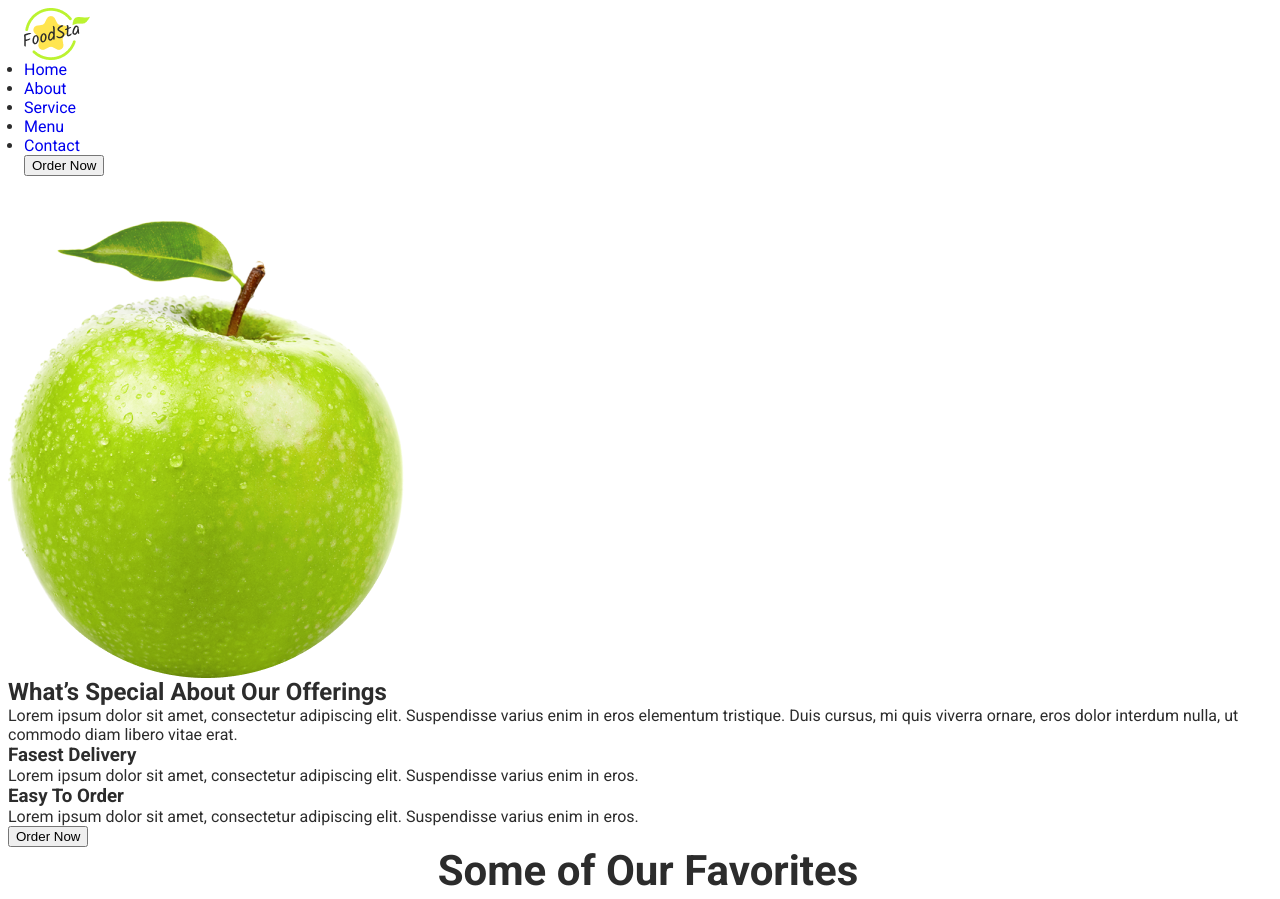
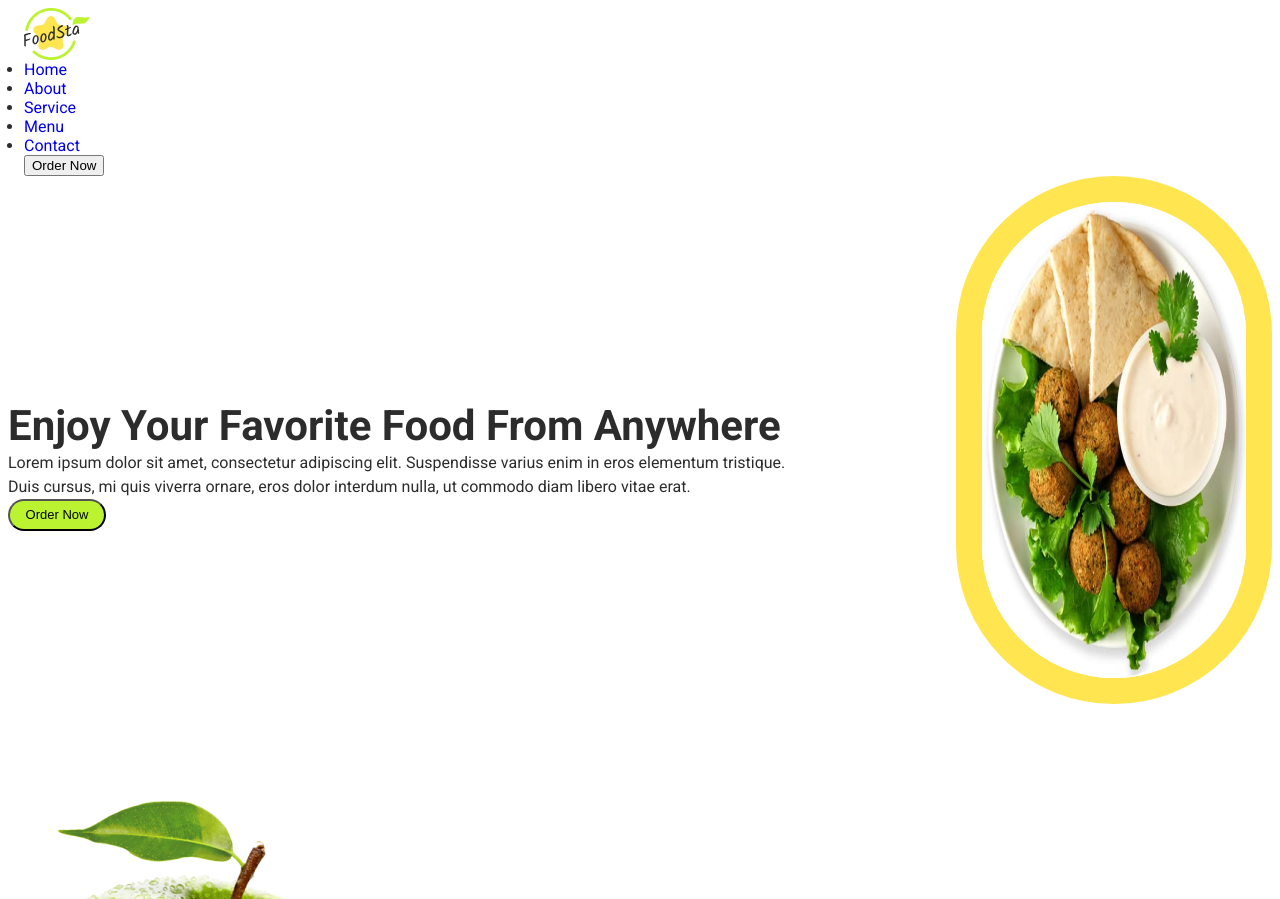
Before and after one commit to bakmaiev/food-delivery-team-project, a plain HTML site: page index.html in a window 1280 px wide. Shown: the top 899 px of the page. Drawn offline with Linux system fonts and the light colour scheme.

Commit message:
hero changes2

```diff
--- a/css/styles.css
+++ b/css/styles.css
@@ -43,6 +43,47 @@ p {
     margin-right: auto;
 }
 
+/* hero */
+section.hero{
+    display: flex;
+    align-items: center;
+}
+
+.hero .title{
+    font-size: 42px;
+    font-weight: 700;
+    line-height: 1.2;
+}
+
+.hero .text{
+    font-size: 16px;
+    line-height: 1.5;
+}
+
+.hero .btn{
+    width: 98px;
+    height: 32px;
+
+    font-size: 13px;
+    font-weight: 500;
+    line-height: 1.5;
+    background: #BBF330;
+    border-radius: 30px;
+}
+
+.hero .thumb{
+    width: 580px;
+    height: 580px;
+    margin-left: 152px;
+}
+
+.hero img{
+    width: 528px;
+    height: 528px;
+    border-radius: 269px;
+    border: 26px solid #FFE550;
+}
+
 /* Favorites Styles */
 
 .favorites-section {}
--- a/index.html
+++ b/index.html
@@ -1,17 +1,17 @@
 <!DOCTYPE html>
 <html lang="en">
-
   <head>
-    <meta charset="UTF-8">
-    <meta http-equiv="X-UA-Compatible" content="IE=edge">
-    <meta name="viewport" content="width=device-width, initial-scale=1.0">
+    <meta charset="UTF-8" />
+    <meta http-equiv="X-UA-Compatible" content="IE=edge" />
+    <meta name="viewport" content="width=device-width, initial-scale=1.0" />
     <title>Document</title>
-    <link rel="preconnect" href="https://fonts.googleapis.com">
-    <link rel="preconnect" href="https://fonts.gstatic.com" crossorigin>
-    <link href="https://fonts.googleapis.com/css2?family=Inter&family=Kalam&family=Roboto:wght@400;500;700&display=swap"
-        rel="stylesheet">
-    <link rel="stylesheet" href="./css/styles.css">
-
+    <link rel="preconnect" href="https://fonts.googleapis.com" />
+    <link rel="preconnect" href="https://fonts.gstatic.com" crossorigin />
+    <link
+      href="https://fonts.googleapis.com/css2?family=Inter&family=Kalam&family=Roboto:wght@400;500;700&display=swap"
+      rel="stylesheet"
+    />
+    <link rel="stylesheet" href="./css/styles.css" />
   </head>
 
   <body>
@@ -20,14 +20,20 @@
       <div class="container">
         <nav>
           <a href="#" class="header-logo link">
-                    <img src="./images/logo.png" alt="logo" class="header-logo-img">
+            <img src="./images/logo.png" alt="logo" class="header-logo-img" />
           </a>
           <ul class="nav-list">
             <li class="nav-item"><a href="#" class="nav-link link">Home</a></li>
-                    <li class="nav-item"><a href="#" class="nav-link link">About</a></li>
-                    <li class="nav-item"><a href="#" class="nav-link link">Service</a></li>
+            <li class="nav-item">
+              <a href="#" class="nav-link link">About</a>
+            </li>
+            <li class="nav-item">
+              <a href="#" class="nav-link link">Service</a>
+            </li>
             <li class="nav-item"><a href="#" class="nav-link link">Menu</a></li>
-                    <li class="nav-item"><a href="#" class="nav-link link">Contact</a></li>
+            <li class="nav-item">
+              <a href="#" class="nav-link link">Contact</a>
+            </li>
           </ul>
         </nav>
         <button type="button" class="header-button">Order Now</button>
@@ -35,7 +41,21 @@
     </header>
     <main>
       <!-- HERO MAX P -->
-
+      <section class="hero">
+        <div>
+          <h1 class="title">Enjoy Your Favorite Food From Anywhere</h1>
+          <p class="text">
+            Lorem ipsum dolor sit amet, consectetur adipiscing elit. Suspendisse
+            varius enim in eros elementum tristique. Duis cursus, mi quis
+            viverra ornare, eros dolor interdum nulla, ut commodo diam libero
+            vitae erat.
+          </p>
+          <button class="btn">Order Now</button>
+        </div>
+        <div class="thumb">
+          <img src="./images/plate1.jpg" alt="meatballs with sauce" />
+        </div>
+      </section>
       <!-- Offerings Vova -->
 
       <section>
@@ -73,36 +93,38 @@
       <section class="favorites-section">
         <div class="container">
           <h2 class="favorites-title">Some of Our Favorites</h2>
-            <p class="favorites-text">Lorem ipsum dolor sit amet, consectetur adipiscing elit.</p>
+          <p class="favorites-text">
+            Lorem ipsum dolor sit amet, consectetur adipiscing elit.
+          </p>
           <ul class="favorites-list list">
             <li class="item">
               <div class="fav-img-wrap">
-                        <img src="" alt="burger" width="315" height="315">
+                <img src="" alt="burger" width="315" height="315" />
               </div>
             </li>
             <li class="item">
               <div class="fav-img-wrap">
-                        <img src="" alt="pasta" width="315" height="315">
+                <img src="" alt="pasta" width="315" height="315" />
               </div>
             </li>
             <li class="item">
               <div class="fav-img-wrap">
-                        <img src="" alt="pizza" width="315" height="315">
+                <img src="" alt="pizza" width="315" height="315" />
               </div>
             </li>
             <li class="item">
               <div class="fav-img-wrap">
-                        <img src="" alt="rice" width="315" height="315">
+                <img src="" alt="rice" width="315" height="315" />
               </div>
             </li>
             <li class="item">
               <div class="fav-img-wrap">
-                        <img src="" alt="fish salad" width="315" height="315">
+                <img src="" alt="fish salad" width="315" height="315" />
               </div>
             </li>
             <li class="item">
               <div class="fav-img-wrap">
-                        <img src="" alt="borsch" width="315" height="315">
+                <img src="" alt="borsch" width="315" height="315" />
               </div>
             </li>
           </ul>
@@ -123,14 +145,13 @@
           <button type="button" class="button">Subscribe</button>
         </div>
       </section>
-
     </main>
     <!-- Footer Pasha -->
     <footer>
       <div class="container">
         <div class="footer-first">
           <a href="index.html">
-            <img src="?" alt="Logo">
+            <img src="?" alt="Logo" />
           </a>
           <nav class="footer-nav">
             <ul class="footer-list">
@@ -153,7 +174,5 @@
         <p class="footer-descr"></p>
       </div>
     </footer>
-
   </body>
-
 </html>
```
Lines whose indentation alone changed are shown as unchanged.
